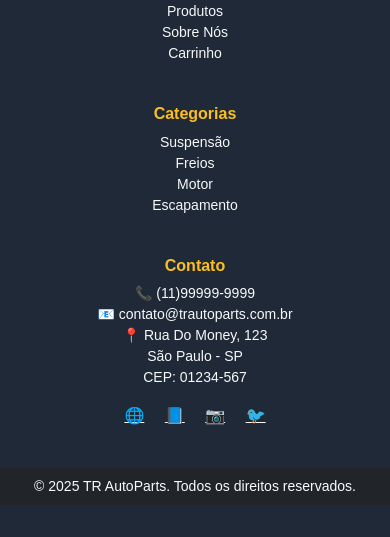
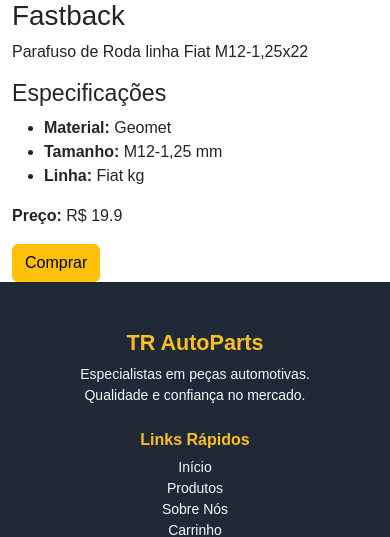
Before and after one commit to rodrigolizze/trscrews, a Rails app: page /screws/1 in a window 390 px wide. Shown: the part 386-923 px from the top of the page. Before the commit the page ends 891 px from the top, so only its background shows below. Run offline with Rails 7, Linux system fonts and the light colour scheme; data comes from the database, SQL or seed files in the repository; style sheets or scripts are compiled from the project's sources; some libraries are stand-ins or nearby versions; some web fonts are replaced.

Commit message:
Added prices to screws and created show page

```diff
--- a/app/controllers/screws_controller.rb
+++ b/app/controllers/screws_controller.rb
@@ -1,7 +1,11 @@
 class ScrewsController < ApplicationController
   def index
+    # List all screws (product listing page)
+    @screws = Screw.all # assuming a Screw model exists with product data
   end
 
   def show
+    # Show a single screw's details (product detail page)
+    @screw = Screw.find(params[:id])
   end
 end
--- a/app/views/pages/home.html.erb
+++ b/app/views/pages/home.html.erb
@@ -123,7 +123,7 @@
               <small class="text-muted"><%= screw.thread %> — <%= screw.surface_treatment %></small>
               <h6 class="fw-bold mt-2"><%= screw.description %></h6>
               <p class="mb-1 text-muted"><%= screw.automaker %> - <%= screw.model %></p>
-              <p class="fw-bold">R$ 999,90</p>
+              <p class="fw-bold">R$ <%= screw.price %></p>
               <a href="#" class="btn btn-yellow w-100">COMPRAR</a>
             </div>
           </div>
--- a/app/views/screws/show.html.erb
+++ b/app/views/screws/show.html.erb
@@ -1,2 +1,51 @@
-<h1>Screws#show</h1>
-<p>Find me in app/views/screws/show.html.erb</p>
+<div class="container product-details">
+  <!-- Product Details Layout: Two columns for image carousel and info -->
+  <div class="row">
+    <!-- Left Column: Image Carousel -->
+    <div class="col-md-6">
+      <!-- Image Carousel (Bootstrap 5 example) -->
+      <div id="screwImagesCarousel" class="carousel slide" data-bs-ride="carousel">
+      <div class="carousel-inner">
+        <% @screw.images.each_with_index do |img, index| %>
+          <div class="carousel-item <%= 'active' if index == 0 %>">
+            <%= image_tag img, class: "d-block w-100", alt: @screw.model %>
+          </div>
+        <% end %>
+      </div>
+        <!-- Carousel controls (previous/next) -->
+        <button class="carousel-control-prev" type="button" data-bs-target="#productCarousel" data-bs-slide="prev">
+          <span class="carousel-control-prev-icon" aria-hidden="true"></span>
+          <span class="visually-hidden">Anterior</span> <!-- "Previous" in Portuguese -->
+        </button>
+        <button class="carousel-control-next" type="button" data-bs-target="#productCarousel" data-bs-slide="next">
+          <span class="carousel-control-next-icon" aria-hidden="true"></span>
+          <span class="visually-hidden">Próximo</span> <!-- "Next" in Portuguese -->
+        </button>
+      </div>
+    </div>
+
+    <!-- Right Column: Product Info -->
+    <div class="col-md-6">
+      <!-- Product Title and Description -->
+      <h1 class="product-title"><%= @screw.model %></h1>
+      <p class="product-description"><%= @screw.description %></p>
+
+      <!-- Product Specifications -->
+      <h3>Especificações</h3>
+      <ul class="product-specs">
+        <%# Example specification items. Replace with actual attributes or content: %>
+        <li><strong>Material:</strong> <%= @screw.surface_treatment %></li>
+        <li><strong>Tamanho:</strong> <%= @screw.thread %> mm</li>
+        <li><strong>Linha:</strong> <%= @screw.automaker %> kg</li>
+        <!-- Add more <li> for other specs as needed -->
+      </ul>
+
+      <!-- Price and Add-to-Cart Button -->
+      <div class="purchase-section">
+        <p class="price"><strong>Preço: </strong>R$ <%= @screw.price %></p>
+        <%= link_to 'Comprar', "#" , class: "btn btn-warning add-to-cart" %>
+        <%# The link currently points to "#" (no action) since cart functionality isn't implemented yet. %>
+      </div>
+    </div>
+  </div>
+</div>
--- a/config/routes.rb
+++ b/config/routes.rb
@@ -1,6 +1,4 @@
 Rails.application.routes.draw do
-  get 'screws/index'
-  get 'screws/show'
   root to: "pages#home"
 
   resources :screws, only: [:index, :show]
--- /dev/null
+++ b/db/migrate/20250821155301_add_price_to_screws.rb
@@ -0,0 +1,5 @@
+class AddPriceToScrews < ActiveRecord::Migration[7.1]
+  def change
+    add_column :screws, :price, :decimal, precision: 10, scale: 2
+  end
+end
```
Also changed, not shown: db/seeds.rb (+8 -8 lines), db/schema.rb.
